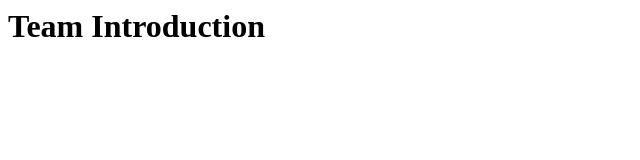
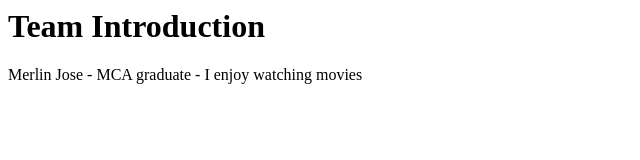
Before and after one commit to mer664/team-intro, a plain HTML site: page index.html in a window 1280 px wide. Shown: the whole page, without its empty margins (0-640 px from the left). Drawn offline with Linux system fonts and the light colour scheme.

Commit message:
Added my introduction

```diff
--- a/index.html
+++ b/index.html
@@ -1,5 +1,6 @@
 <html>
 <body>
 <h1>Team Introduction</h1>
+<p>Merlin Jose - MCA graduate - I enjoy watching movies</p>
 </body>
 </html>
```
